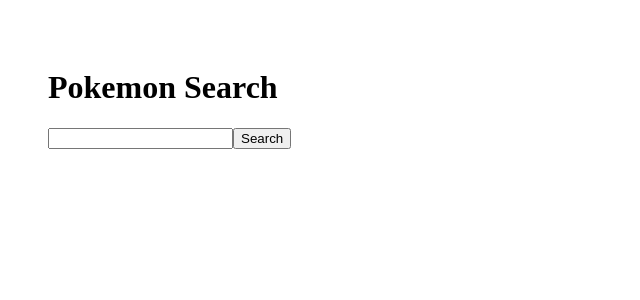
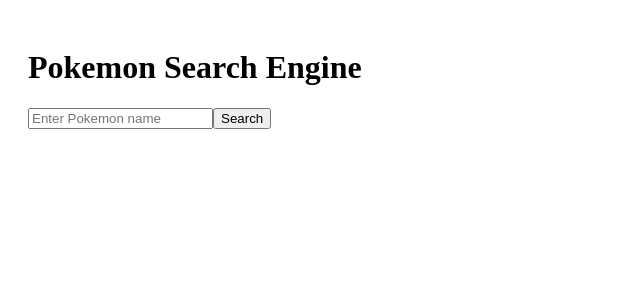
Before and after one commit to adityasingh-0803/pokemon-search-engine, a React (Vite) app in the folder frontend/: page / in a window 1280 px wide. Shown: the top 300 px of the page, without its empty margins (0-640 px from the left). Built offline with nearby package versions, Linux system fonts and the light colour scheme.

Commit message:
Update App.jsx

```diff
--- a/frontend/src/App.jsx
+++ b/frontend/src/App.jsx
@@ -1,31 +1,56 @@
 import { useState } from "react";
 import { fetchPokemon } from "./api";
-import PokemonCard from "./components/PokemonCard";
 
-export default function App() {
+function App() {
   const [name, setName] = useState("");
-  const [data, setData] = useState(null);
+  const [pokemon, setPokemon] = useState(null);
   const [error, setError] = useState("");
 
-  const search = async () => {
+  const handleSearch = async () => {
+    setError("");
+    setPokemon(null);
+
     try {
-      setError("");
-      const result = await fetchPokemon(name);
-      setData(result);
-    } catch {
+      const data = await fetchPokemon(name.toLowerCase());
+      setPokemon(data);
+    } catch (err) {
       setError("Pokemon not found");
-      setData(null);
     }
   };
 
   return (
-    <div style={{ padding: 40 }}>
-      <h1>Pokemon Search</h1>
-      <input onChange={e => setName(e.target.value)} />
-      <button onClick={search}>Search</button>
+    <div style={{ padding: "20px" }}>
+      <h1>Pokemon Search Engine</h1>
 
-      {error && <p>{error}</p>}
-      {data && <PokemonCard data={data} />}
+      <input
+        value={name}
+        onChange={(e) => setName(e.target.value)}
+        placeholder="Enter Pokemon name"
+      />
+      <button onClick={handleSearch}>Search</button>
+
+      {error && <p style={{ color: "red" }}>{error}</p>}
+
+      {pokemon && (
+        <div>
+          <h2>{pokemon.name.toUpperCase()}</h2>
+          <img src={pokemon.sprite} alt={pokemon.name} />
+          <p>Height: {pokemon.height}</p>
+          <p>Weight: {pokemon.weight}</p>
+          <p>Types: {pokemon.types.join(", ")}</p>
+
+          <h3>Stats</h3>
+          <ul>
+            {Object.entries(pokemon.stats).map(([k, v]) => (
+              <li key={k}>
+                {k}: {v}
+              </li>
+            ))}
+          </ul>
+        </div>
+      )}
     </div>
   );
 }
+
+export default App;
```
